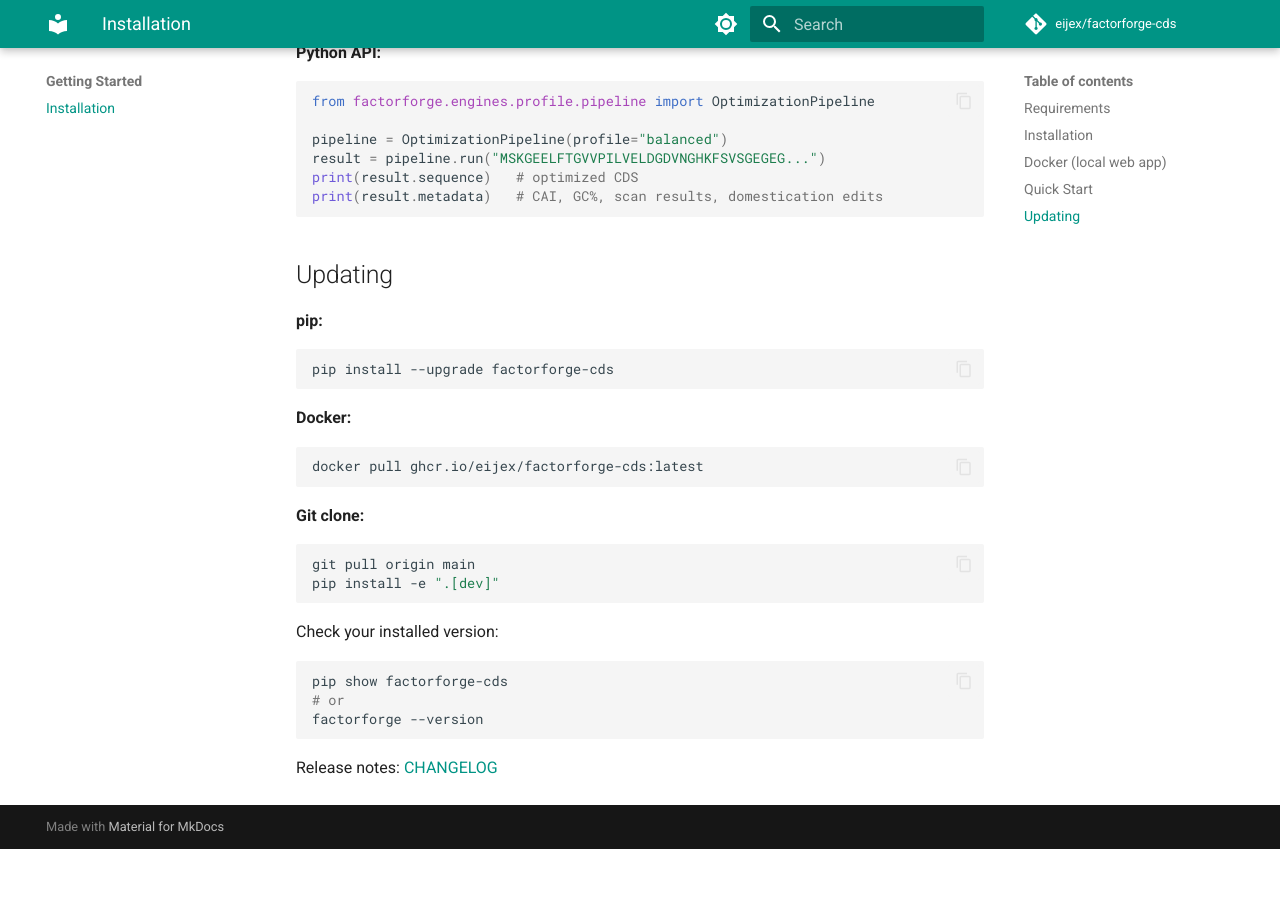
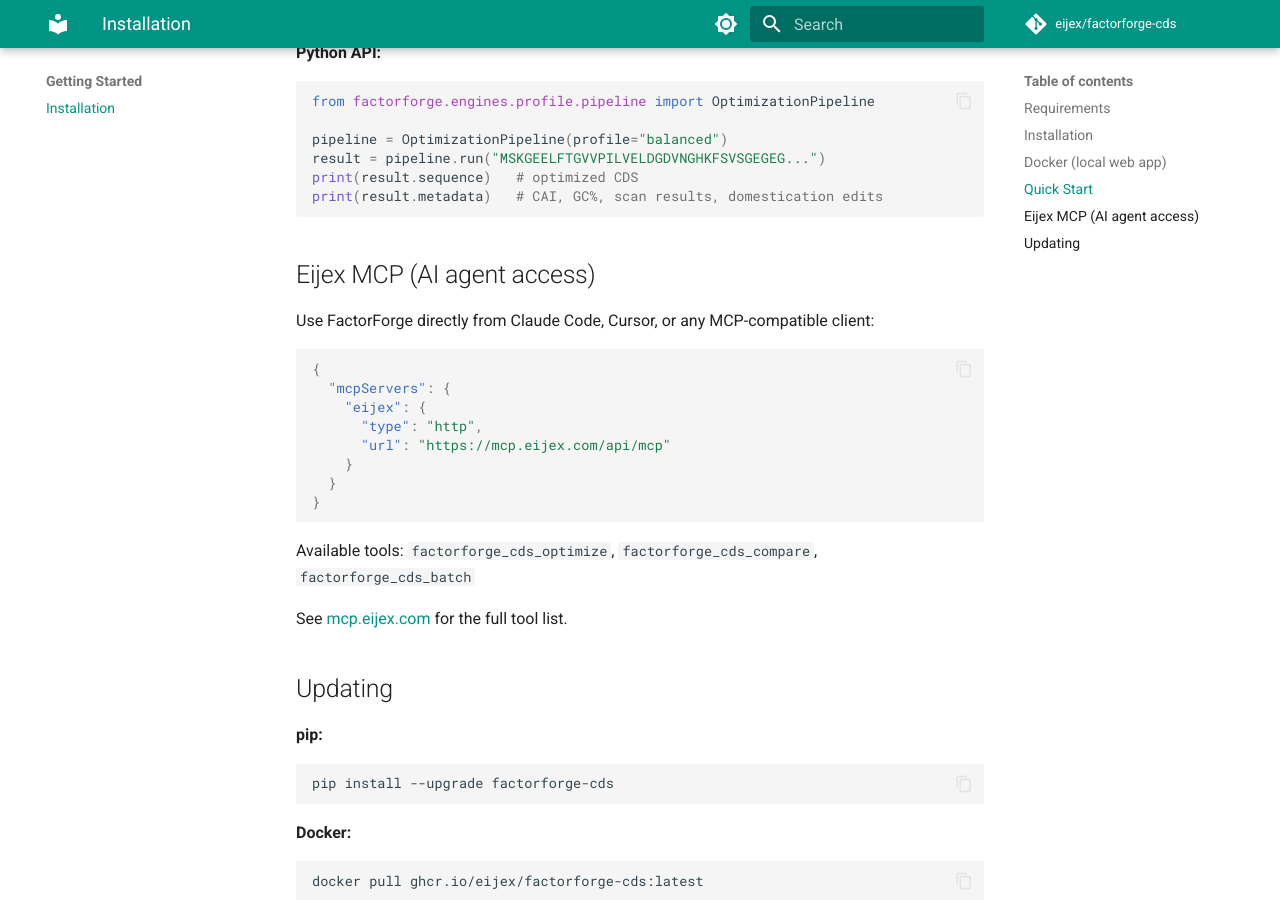
Before and after one commit to eijex/factorforge-cds, an MkDocs documentation site: the page built from docs/getting-started.md, in a window 1280 px wide and 900 px high, scrolled down 953 px. Built offline with MkDocs 1.6.1 and Material for MkDocs 9.7.7, drawn with Linux system fonts in a browser that asks for light colours; comment, search, counter and statistics services are not loaded; before the commit the page ends 1802 px from its top, so only the background shows below that.

Commit message:
docs: getting-started.md에 Eijex MCP 섹션 추가
Co-Authored-By: Claude Sonnet 4.6 <noreply@anthropic.com>

````diff
--- a/docs/getting-started.md
+++ b/docs/getting-started.md
@@ -48,6 +48,25 @@ print(result.sequence)   # optimized CDS
 print(result.metadata)   # CAI, GC%, scan results, domestication edits
 ```
 
+## Eijex MCP (AI agent access)
+
+Use FactorForge directly from Claude Code, Cursor, or any MCP-compatible client:
+
+```json
+{
+  "mcpServers": {
+    "eijex": {
+      "type": "http",
+      "url": "https://mcp.eijex.com/api/mcp"
+    }
+  }
+}
+```
+
+Available tools: `factorforge_cds_optimize`, `factorforge_cds_compare`, `factorforge_cds_batch`
+
+See [mcp.eijex.com](https://mcp.eijex.com) for the full tool list.
+
 ## Updating
 
 **pip:**
````
